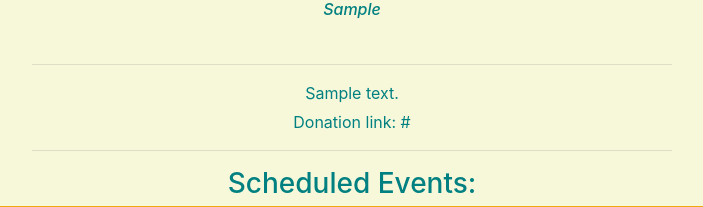
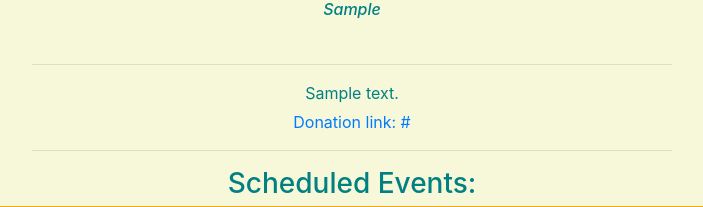
Before and after one commit to maliabsi/finalProject-group8, a Flask app: template templates/visit_community.html in a window 1280 px wide. Shown: the part 267-474 px from the top of the page, without its empty margins (288-991 px from the left). Run offline with Flask 2, Linux system fonts and the light colour scheme; tables that the repository leaves empty hold one stand-in row (values such as "Sample post"); the template is opened without the code that fills it: values that come from a table or form of the project are taken from there, most other values are stand-ins (such as "Sample title", 1, 10 or a date in 2020); some libraries are stand-ins or nearby versions.

Commit message:
donation links are now hyperlinks

```diff
--- a/templates/visit_community.html
+++ b/templates/visit_community.html
@@ -64,7 +64,9 @@
         <p class="center">{{community.description}}</p>
 
     </div>
-    <p class="center">Donation link: {{community.donation_link}}</p>
+    <p class="center">
+        <a href={{community.donation_link}}>Donation link: {{community.donation_link}}</a>
+    </p>
     <hr class="tagline"> {% if following or owned %}
     <br>
     <h5 class="center">Create an Event:</h3>
```
